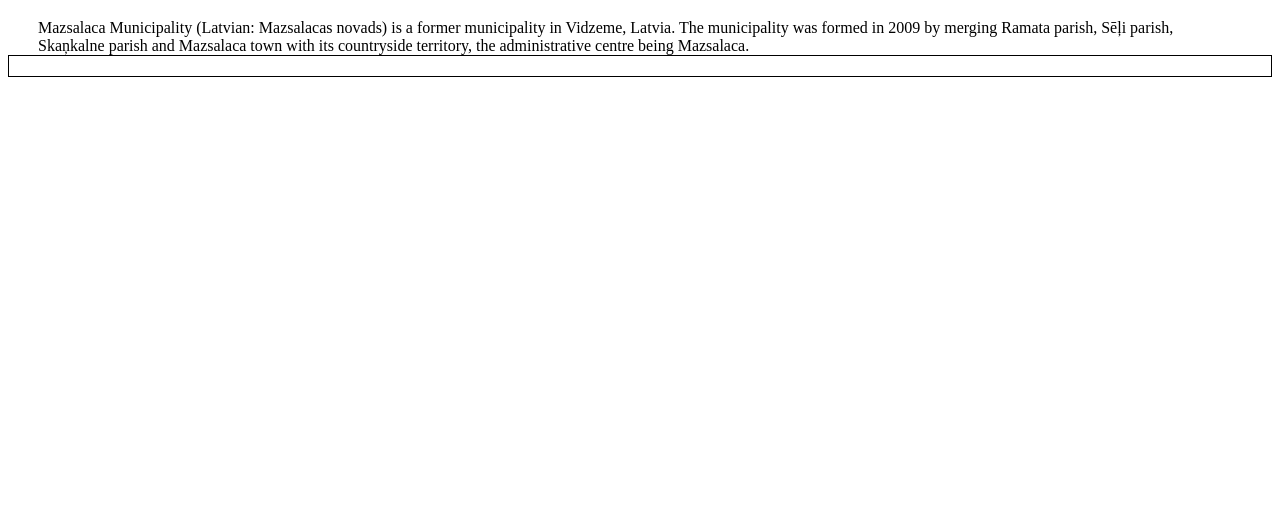
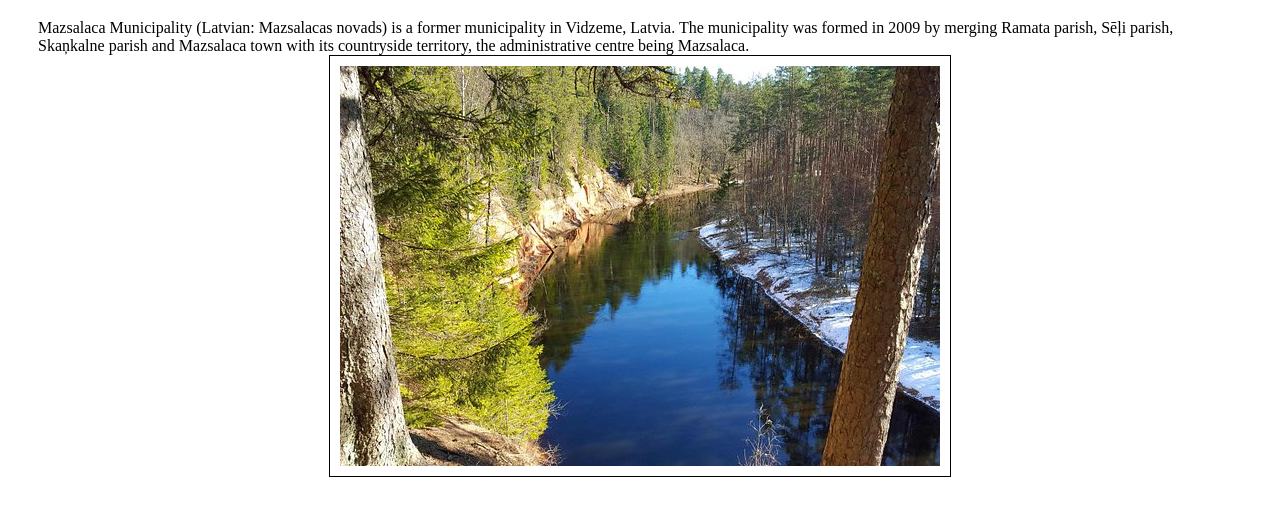
Before and after one commit to midhulamani/hotspot, a plain HTML site: page mazsalaca.html in a window 1280 px wide. Shown: the part 61-566 px from the top of the page. Drawn offline with Linux system fonts and the light colour scheme.

Commit message:
Update mazsalaca.html

```diff
--- a/mazsalaca.html
+++ b/mazsalaca.html
@@ -10,6 +10,6 @@
 <body>
       <h1>Mazsalaca</h1>
       <div class="para">Mazsalaca Municipality (Latvian: Mazsalacas novads) is a former municipality in Vidzeme, Latvia. The municipality was formed in 2009 by merging Ramata parish, Sēļi parish, Skaņkalne parish and Mazsalaca town with its countryside territory, the administrative centre being Mazsalaca. </div>
-             <img  class="img" src="images/mazsalaca.jpg" alt="">
+             <img  class="img" src="mazsalaca.jpg" alt="">
 </body>
 </html>
```
